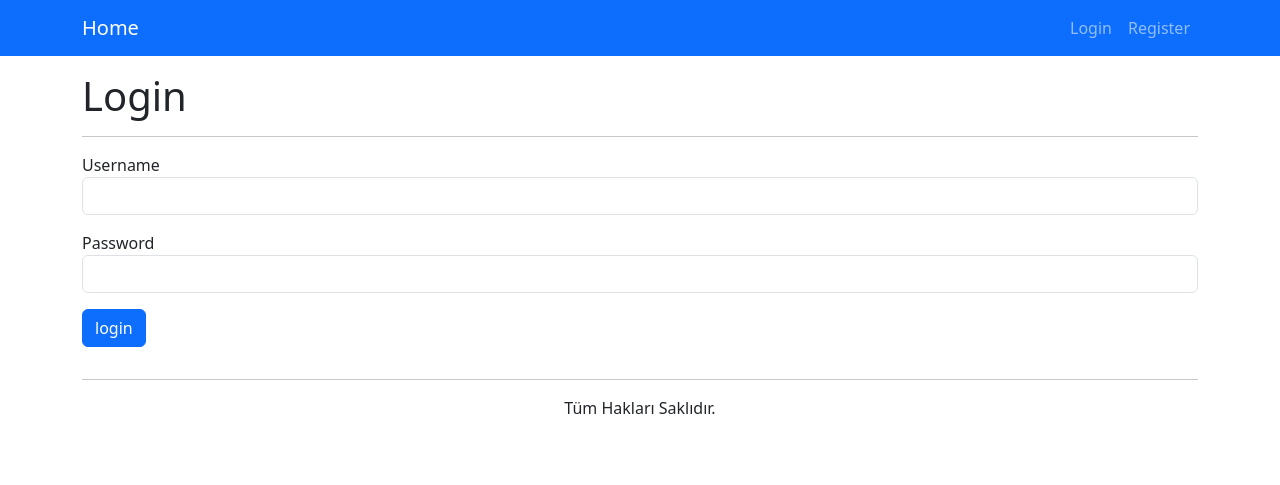
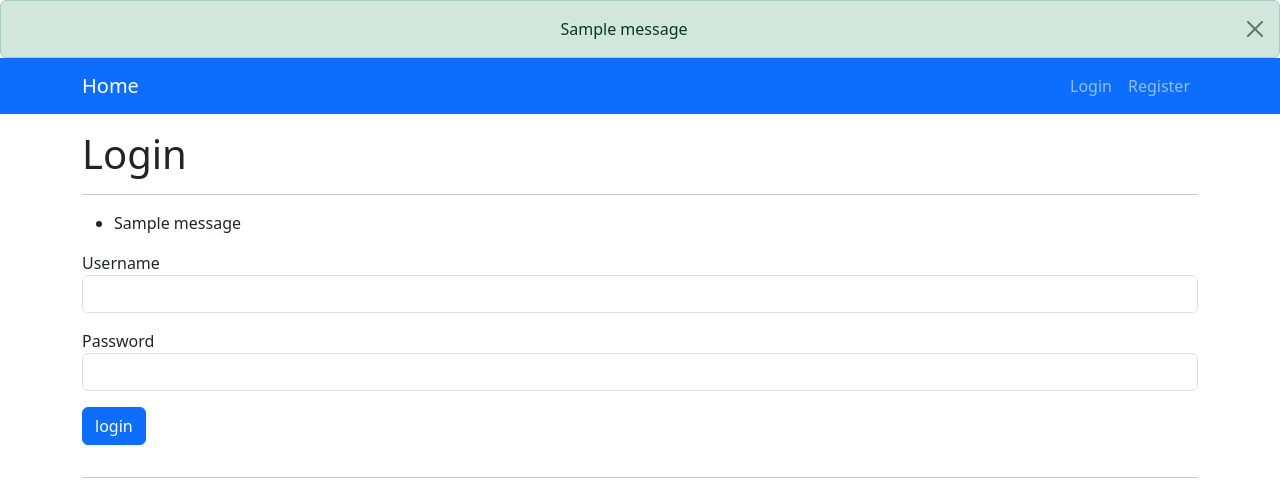
Before and after one commit to ulasgulhan/learn-django, a Django app: page /account/login in a window 1280 px wide. Shown: the top 485 px of the page. Run offline with Django 4.2, Linux system fonts and the light colour scheme; one stand-in notice (Sample message) is shown.

Commit message:
message alerts

```diff
--- a/course/examples/account/templates/account/login.html
+++ b/course/examples/account/templates/account/login.html
@@ -16,11 +16,15 @@
           <hr>
           <form method="POST">
             {% csrf_token %}
-            {% if error %}
-              <div class="alert alert-warning">
-                {{error}}
-              </div>
+            {% if messages %}
+              <ul class="messages">
+                {% for message in messages %}
+                  <li {% if message.tags %} class="{{message.tags}}"{% endif %}>{{message}}</li>
+                {% endfor %}
+              </ul>
             {% endif %}
+
+
             <div class="mb-3">
               <label for="username" class="form-laber">Username</label>
               <input type="text" name="username" id="username" class="form-control" required>
--- a/course/examples/account/views.py
+++ b/course/examples/account/views.py
@@ -1,7 +1,8 @@
+import re
 from django.contrib.auth.models import User
 from django.shortcuts import redirect, render
 from django.contrib.auth import authenticate, login, logout
-
+from django.contrib import messages
 
 def login_request(request):
     if request.user.is_authenticated:
@@ -15,13 +16,13 @@ def login_request(request):
             login(request, user)
             nextUrl = request.GET.get('next', None)
             if nextUrl is None:
+                messages.success(request, 'login successful')
                 return redirect('index')
             else:
                 return redirect(nextUrl)
         else:
-            return render(request, 'account/login.html', {
-                'error': 'Wrong username or password'
-            })
+            messages.error(request, 'Wrong username or password')
+            return render(request, 'account/login.html')
     else:
         return render(request, 'account/login.html')
 
@@ -50,4 +51,5 @@ def register_request(request):
 
 def logout_request(request):
     logout(request)
+    messages.success(request, 'Logout success')
     return redirect('index')
--- a/course/examples/templates/layout.html
+++ b/course/examples/templates/layout.html
@@ -10,6 +10,7 @@
     <title>{% block page_title %}{% endblock  %}</title>
 </head>
 <body>
+    {% include 'partials/_messages.html' %}
     {% include 'partials/_header.html' %}
     {% block content %}{% endblock  %}
     {% include 'partials/_footer.html' %}
--- /dev/null
+++ b/course/examples/templates/partials/_messages.html
@@ -0,0 +1,10 @@
+{% if messages %}
+    <div class="container-fluid p-0">
+        {% for message in messages %}
+            <div class="alert {{ message.tags }} alert-dismissible fade show mb-0 text-center" role="alert">
+                {{ message }}
+                <button type="button" class="btn-close" data-bs-dismiss="alert" aria-label="Close"></button>
+            </div>
+        {% endfor %}
+    </div>
+{% endif %}
```
Also changed, not shown: course/examples/examples/settings.py (+10 -1 lines), course/examples/db.sqlite3.
